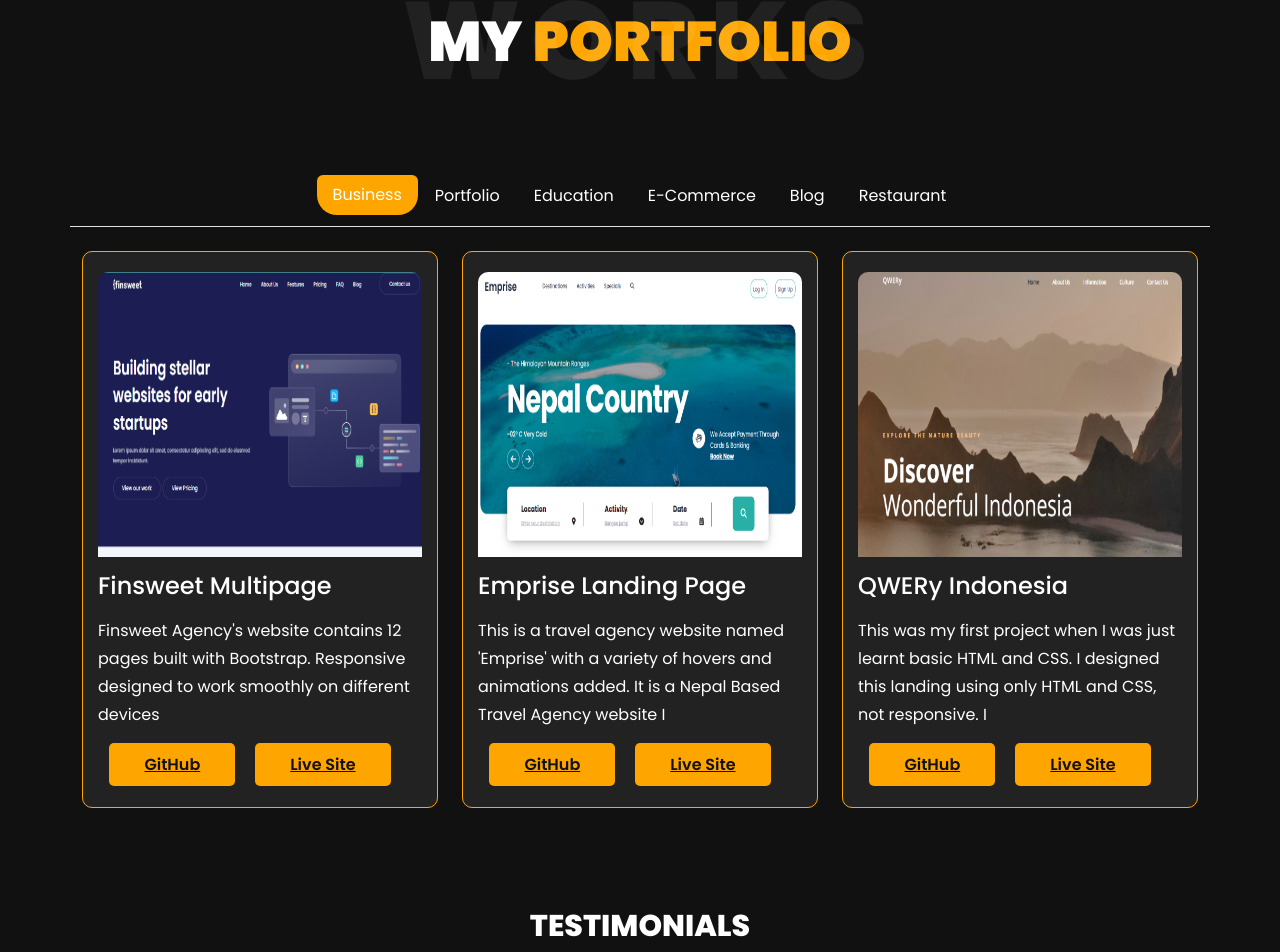
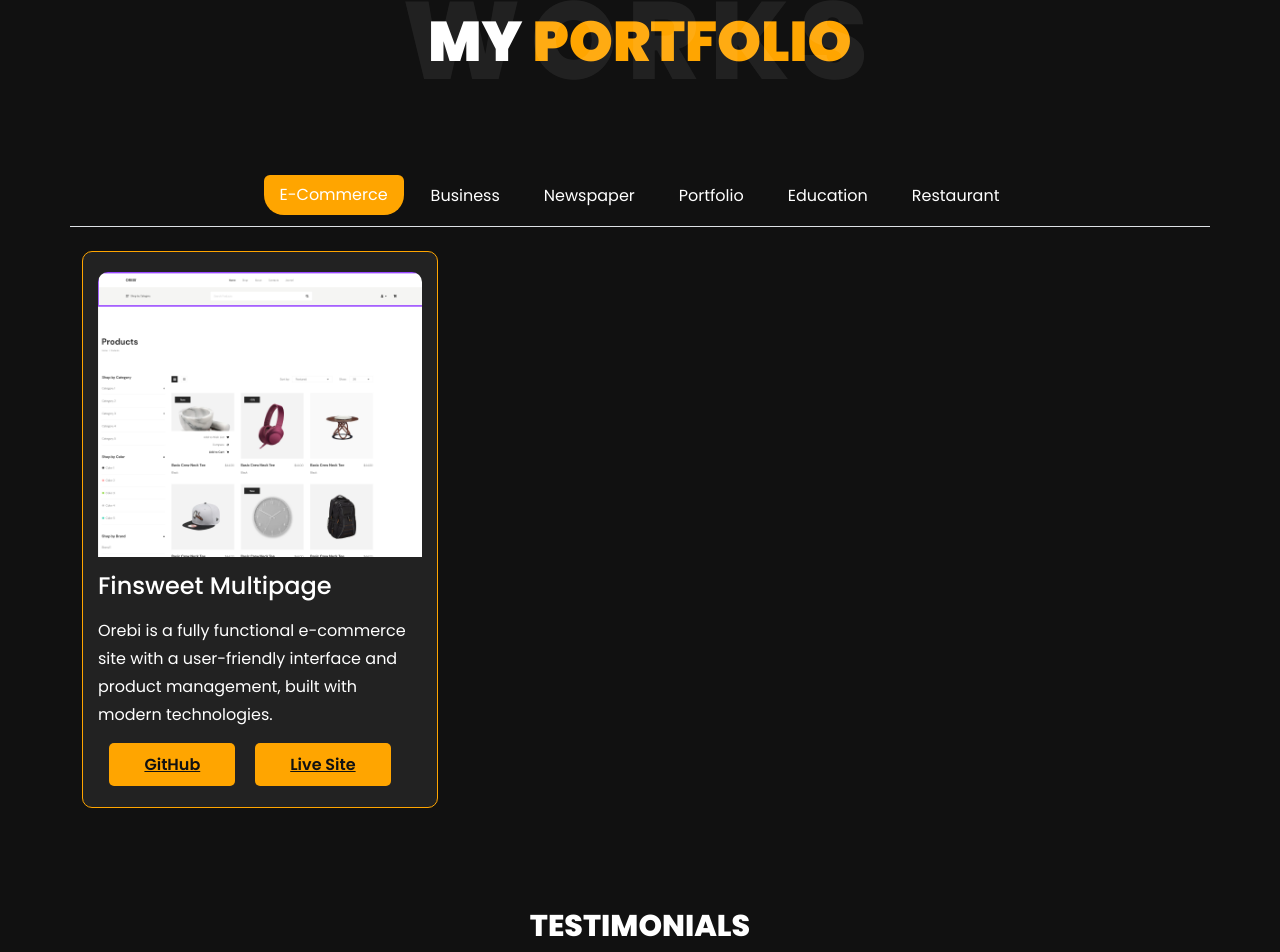
Before and after one commit to SIRsahed/Portfolio-React, a React (Vite) app: page / in a window 1280 px wide. Shown: the part 3384-4336 px from the top of the page. Built offline with nearby package versions, Linux system fonts and the light colour scheme.

Commit message:
react-portfolio

```diff
--- a/src/components/portfolio/Work.jsx
+++ b/src/components/portfolio/Work.jsx
@@ -3,6 +3,7 @@ import { Container, Row, Col } from 'react-bootstrap'
 import "./work.css"
 import Port1 from "../../assets/port1.png"
 import Port3 from "../../assets/port3.png"
+import Agency from "../../assets/agency.png"
 import Port9 from "../../assets/port9.png"
 import { Tabs, Tab } from 'react-bootstrap'
 import Workreusable from '../workreusable/Workreusable'
@@ -12,6 +13,7 @@ import Slider from "react-slick";
 import Reviewreusable from '../reviewreusable/Reviewreusable'
 import RazibSir from "../../assets/Razibsir.jpeg"
 import Orebi from "../../assets/orebi.png"
+import NewsPro from "../../assets/newspro.png"
 
 const Work = () => {
   var settings = {
@@ -36,51 +38,52 @@ const Work = () => {
           </div>
         </Row>
         <Row className='text-center'>
-          <Tabs defaultActiveKey="business" className="mb-4 list11">
-            <Tab eventKey="business" title="Business">
-              <Row>
-                <Workreusable image={Port1} title="Finsweet Multipage" content="Finsweet Agency's website contains 12 pages built with Bootstrap. Responsive designed to work smoothly on different devices" github="https://github.com/SIRsahed/Finsweet-10Pages" livesite="https://sirsahed.github.io/Finsweet-10Pages/" />
-
-                <Workreusable image={Port3} title="Emprise Landing Page" content="This is a travel agency website named 'Emprise' with a variety of hovers and animations added. It is a Nepal Based Travel Agency website I" github="https://github.com/SIRsahed/Nepali-Travel-Agency" livesite="https://sirsahed.github.io/Nepali-Travel-Agency/"/>
-
-                <Workreusable image={Port9} title="QWERy Indonesia" content="This was my first project when I was just learnt basic HTML and CSS. I designed this landing using only HTML and CSS, not responsive. I" github="https://github.com/SIRsahed/Petro-Oil-Tailwind" livesite="https://github.com/SIRsahed/Petro-Oil-Tailwind" />
-
-              </Row>
-            </Tab>
-            <Tab eventKey="portfolio" title="Portfolio">
-              <Row>
-                <Workreusable image={Port1} title="Finsweet Multipage" content="Finsweet Agency's website contains 12 pages built with Bootstrap. Responsive designed to work smoothly on different devices" github="Git Hub" livesite="Live Site" />
-
-                <Workreusable image={Port3} title="Emprise Landing Page" content="This is a travel agency website named 'Emprise' with a variety of hovers and animations added. It is a Nepal Based Travel Agency website I" github="Git Hub" livesite="Live Site" />
-              </Row>
-            </Tab>
-            <Tab eventKey="education" title="Education">
-              <Row>
-                <Workreusable image={Port1} title="Finsweet Multipage" content="Finsweet Agency's website contains 12 pages built with Bootstrap. Responsive designed to work smoothly on different devices using Bootstrap V5.3 I" github="Git Hub" livesite="Live Site" />
-
-              </Row>
-            </Tab>
+          <Tabs defaultActiveKey="ecommerce" className="mb-4 list11">
             <Tab eventKey="ecommerce" title="E-Commerce">
               <Row>
                 <Workreusable image={Orebi} title="Finsweet Multipage" content="Orebi is a fully functional e-commerce site with a user-friendly interface and product management, built with modern technologies." github="https://github.com/SIRsahed/E-commerce" livesite="https://oreby-ecommerce.netlify.app/" />
               </Row>
             </Tab>
-            <Tab eventKey="blog" title="Blog">
+            <Tab eventKey="business" title="Business">
               <Row>
-                <Workreusable image={Port1} title="Finsweet Multipage" content="Finsweet Agency's website contains 12 pages built with Bootstrap. Responsive designed to work smoothly on different devices using Bootstrap V5.3 I" github="Git Hub" livesite="Live Site" />
+                <Workreusable image={Port1} title="Finsweet Multipage" content="Finsweet Agency's website contains 12 pages built with Bootstrap. Responsive designed to work smoothly on different devices I" github="https://github.com/SIRsahed/Finsweet-10Pages" livesite="https://sirsahed.github.io/Finsweet-10Pages/" />
 
-                <Workreusable image={Port3} title="Emprise Landing Page" content="This is a travel agency website named 'Emprise' with a variety of hovers and animations added. It is a Nepal Based Travel Agency website I" github="Git Hub" livesite="Live Site" />
+                <Workreusable image={Port3} title="Emprise Landing Page" content="This is a travel agency website named 'Emprise' with a variety of hovers and animations added. It is a Nepal Based Travel Agency website I" github="https://github.com/SIRsahed/Nepali-Travel-Agency" livesite="https://sirsahed.github.io/Nepali-Travel-Agency/" />
 
-                <Workreusable image={Port9} title="QWERy Indonesia" content="This was my first project when I was just learnt basic HTML and CSS. I designed this landing using only HTML and CSS, not responsive. I" github="Git Hub" livesite="Live Site" />
+                <Workreusable image={Agency} title="BWFC Agency" content="BWFC is a stylish agency website built with React and Bootstrap. It features clean design and comprehensive service details I" github="https://github.com/SIRsahed/Petro-Oil-Tailwind" livesite="https://github.com/SIRsahed/Petro-Oil-Tailwind" />
+
+              </Row>
+            </Tab>
+            <Tab eventKey="newspaper" title="Newspaper">
+              <Row>
+                <Workreusable image={NewsPro} title="NewsPro" content="It's a newspaper website's template. It contains various contents and attractive styles. User interface is so attractive I" github="https://github.com/SIRsahed/NewsPro" livesite="https://sirsahed.github.io/NewsPro/" />
+              </Row>
+            </Tab>
+            <Tab eventKey="portfolio" title="Portfolio">
+              <Row>
+                <Workreusable image={Port1} title="Finsweet Multipage" content="Finsweet Agency's website contains 12 pages built with Bootstrap. Responsive designed to work smoothly on different devices I" github="https://github.com/SIRsahed/Finsweet-10Pages" livesite="https://sirsahed.github.io/Finsweet-10Pages/" />
+
+                <Workreusable image={Port3} title="Emprise Landing Page" content="This is a travel agency website named 'Emprise' with a variety of hovers and animations added. It is a Nepal Based Travel Agency website I" github="https://github.com/SIRsahed/Nepali-Travel-Agency" livesite="https://sirsahed.github.io/Nepali-Travel-Agency/" />
+
+                <Workreusable image={Agency} title="BWFC Agency" content="BWFC is a stylish agency website built with React and Bootstrap. It features clean design and comprehensive service details I" github="https://github.com/SIRsahed/Petro-Oil-Tailwind" livesite="https://github.com/SIRsahed/Petro-Oil-Tailwind" />
+              </Row>
+            </Tab>
+            <Tab eventKey="education" title="Education">
+              <Row>
+                <Workreusable image={Port1} title="Finsweet Multipage" content="Finsweet Agency's website contains 12 pages built with Bootstrap. Responsive designed to work smoothly on different devices I" github="https://github.com/SIRsahed/Finsweet-10Pages" livesite="https://sirsahed.github.io/Finsweet-10Pages/" />
+
+                <Workreusable image={Port3} title="Emprise Landing Page" content="This is a travel agency website named 'Emprise' with a variety of hovers and animations added. It is a Nepal Based Travel Agency website I" github="https://github.com/SIRsahed/Nepali-Travel-Agency" livesite="https://sirsahed.github.io/Nepali-Travel-Agency/" />
+
+                <Workreusable image={Agency} title="BWFC Agency" content="BWFC is a stylish agency website built with React and Bootstrap. It features clean design and comprehensive service details I" github="https://github.com/SIRsahed/Petro-Oil-Tailwind" livesite="https://github.com/SIRsahed/Petro-Oil-Tailwind" />
               </Row>
             </Tab>
             <Tab eventKey="restaurant" title="Restaurant">
               <Row>
-                <Workreusable image={Port1} title="Finsweet Multipage" content="Finsweet Agency's website contains 12 pages built with Bootstrap. Responsive designed to work smoothly on different devices using Bootstrap V5.3 I" github="Git Hub" livesite="Live Site" />
+                <Workreusable image={Port1} title="Finsweet Multipage" content="Finsweet Agency's website contains 12 pages built with Bootstrap. Responsive designed to work smoothly on different devices I" github="https://github.com/SIRsahed/Finsweet-10Pages" livesite="https://sirsahed.github.io/Finsweet-10Pages/" />
 
-                <Workreusable image={Port3} title="Emprise Landing Page" content="This is a travel agency website named 'Emprise' with a variety of hovers and animations added. It is a Nepal Based Travel Agency website I" github="Git Hub" livesite="Live Site" />
+                <Workreusable image={Port3} title="Emprise Landing Page" content="This is a travel agency website named 'Emprise' with a variety of hovers and animations added. It is a Nepal Based Travel Agency website I" github="https://github.com/SIRsahed/Nepali-Travel-Agency" livesite="https://sirsahed.github.io/Nepali-Travel-Agency/" />
 
-                <Workreusable image={Port9} title="QWERy Indonesia" content="This was my first project when I was just learnt basic HTML and CSS. I designed this landing using only HTML and CSS, not responsive. I" github="Git Hub" livesite="Live Site" />
+                <Workreusable image={Agency} title="BWFC Agency" content="BWFC is a stylish agency website built with React and Bootstrap. It features clean design and comprehensive service details I" github="https://github.com/SIRsahed/Petro-Oil-Tailwind" livesite="https://github.com/SIRsahed/Petro-Oil-Tailwind" />
               </Row>
             </Tab>
           </Tabs>
--- a/src/components/portfolio/work.css
+++ b/src/components/portfolio/work.css
@@ -44,6 +44,7 @@
 .list11{
     justify-content: center;
     padding-bottom: 10px !important;
+    gap: 10px;
 }
 .nav-link{
     color: #fff !important;
```
Also changed, not shown: src/assets/agency.png (added), src/assets/newspro.png (added).
